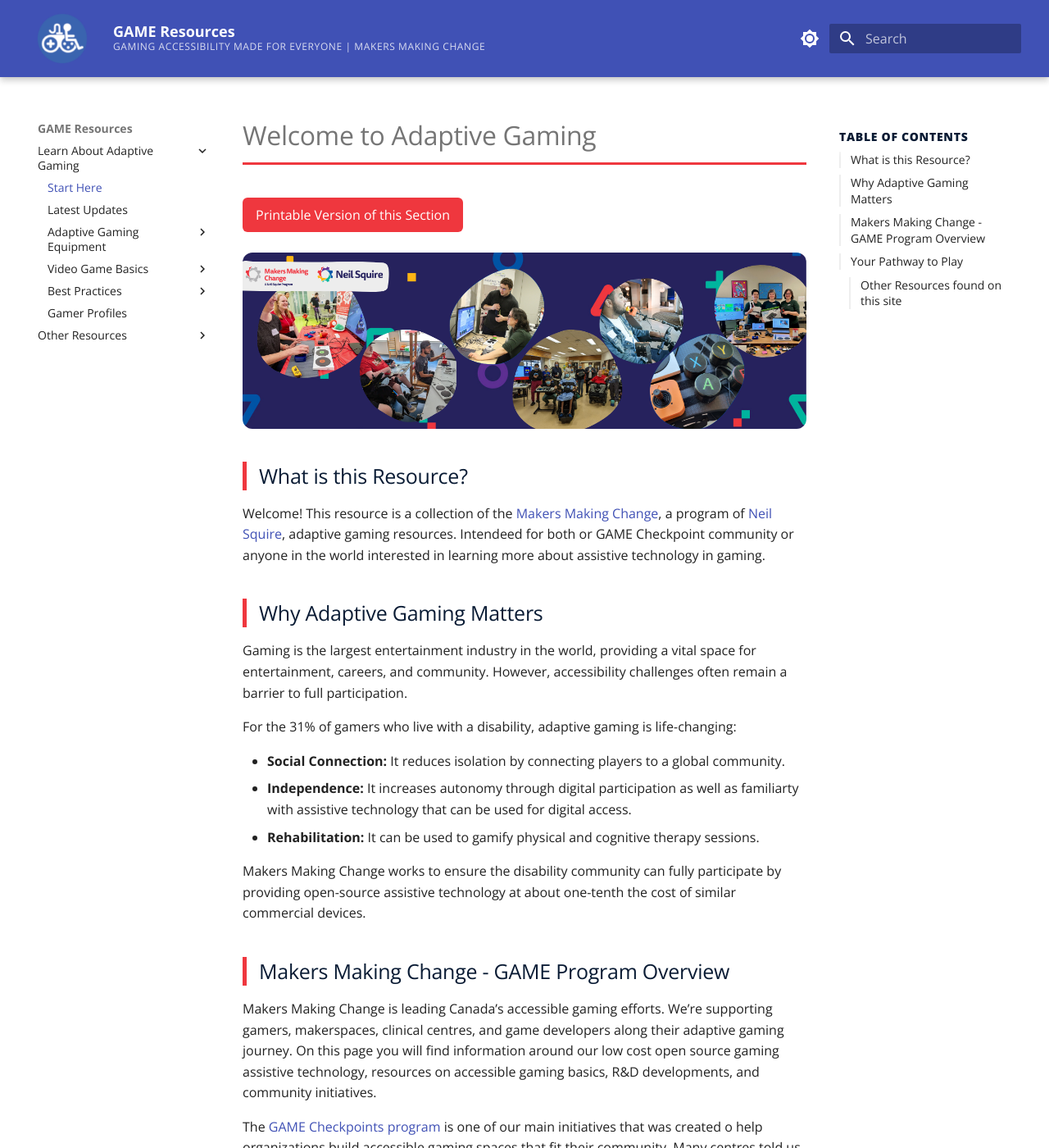
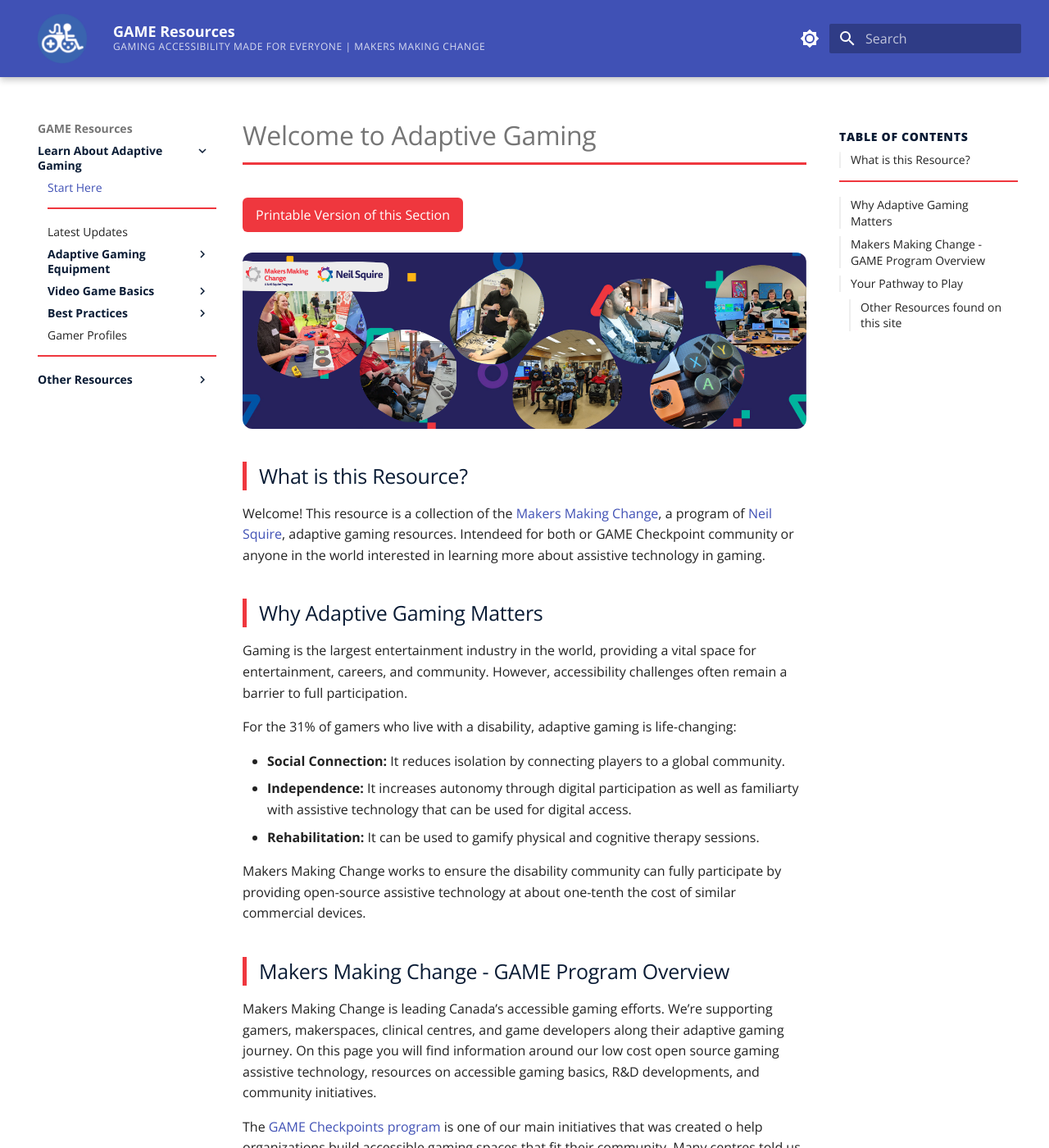
Before and after one commit to tjfentie/GAME-Resource-Test, an MkDocs documentation site: the page built from docs/index.md, in a window 1280 px wide and 1400 px high. Shown: the whole window at 82% size. Built offline with MkDocs 1.6.1 and Material for MkDocs 9.7.7, drawn with Linux system fonts in a browser that asks for light colours.

Commit message:
Update extra.css

```diff
--- a/docs/styles/extra.css
+++ b/docs/styles/extra.css
@@ -456,3 +456,26 @@ h2 { border-left: 5px solid #ef373e; padding-left: 15px; }
     display: flex;
     align-items: center;
 }
+
+/* =============================================================
+   12. NAVIGATION SIDEBAR DIVIDER & BOLDING
+   ============================================================= */
+
+/* Targets the top-level navigation sections (Learn About... and Other Resources) */
+.md-nav__item--nested > .md-nav__link {
+    font-weight: 700 !important; /* Bold the section headers */
+    color: #091b34 !important;    /* Maintain the brand navy color */
+}
+
+/* Specific styling for the Dark Mode headers */
+[data-md-color-scheme="slate"] .md-nav__item--nested > .md-nav__link {
+    color: #ffffff !important;
+}
+
+/* Adds the red line divider specifically before "Other Resources" */
+/* We target the second top-level navigation item in the list */
+.md-nav > .md-nav__list > .md-nav__item:nth-child(2) {
+    border-top: 2px solid #ef373e;
+    margin-top: 15px;
+    padding-top: 10px;
+}
```
